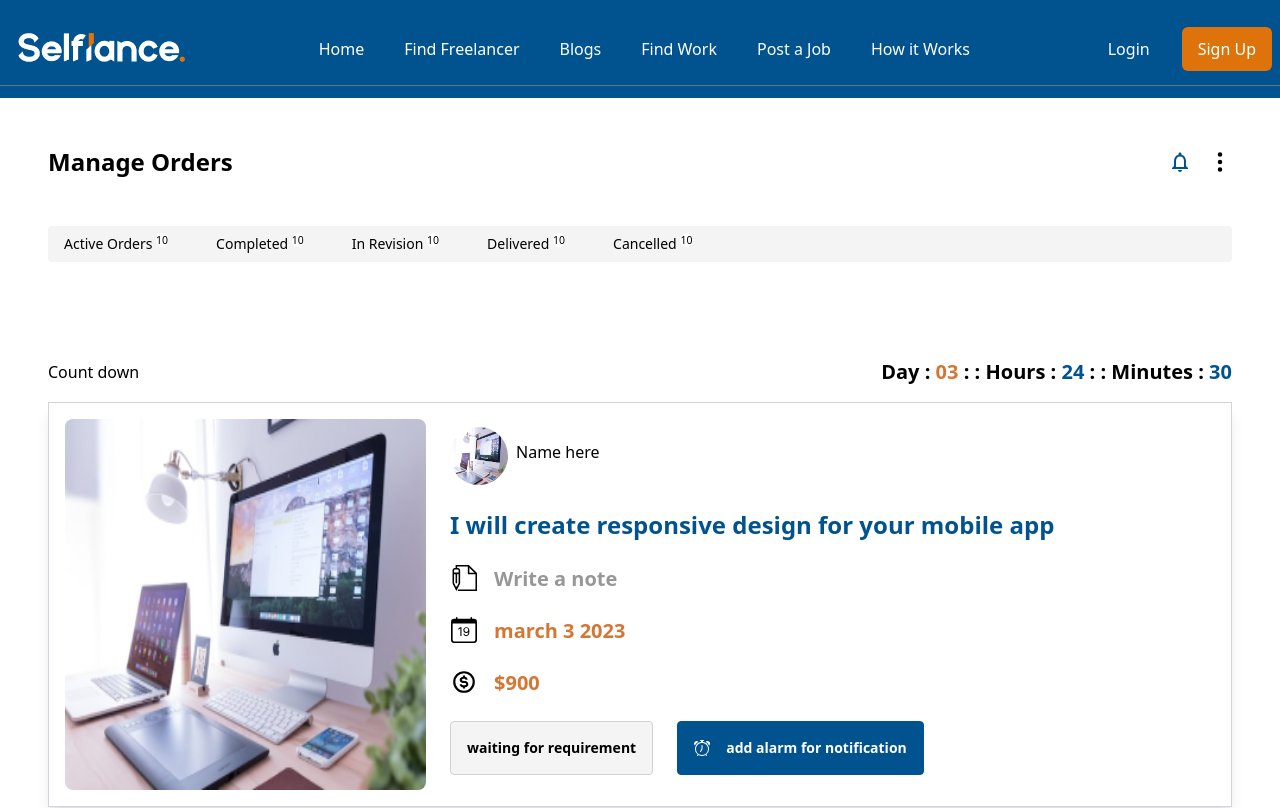
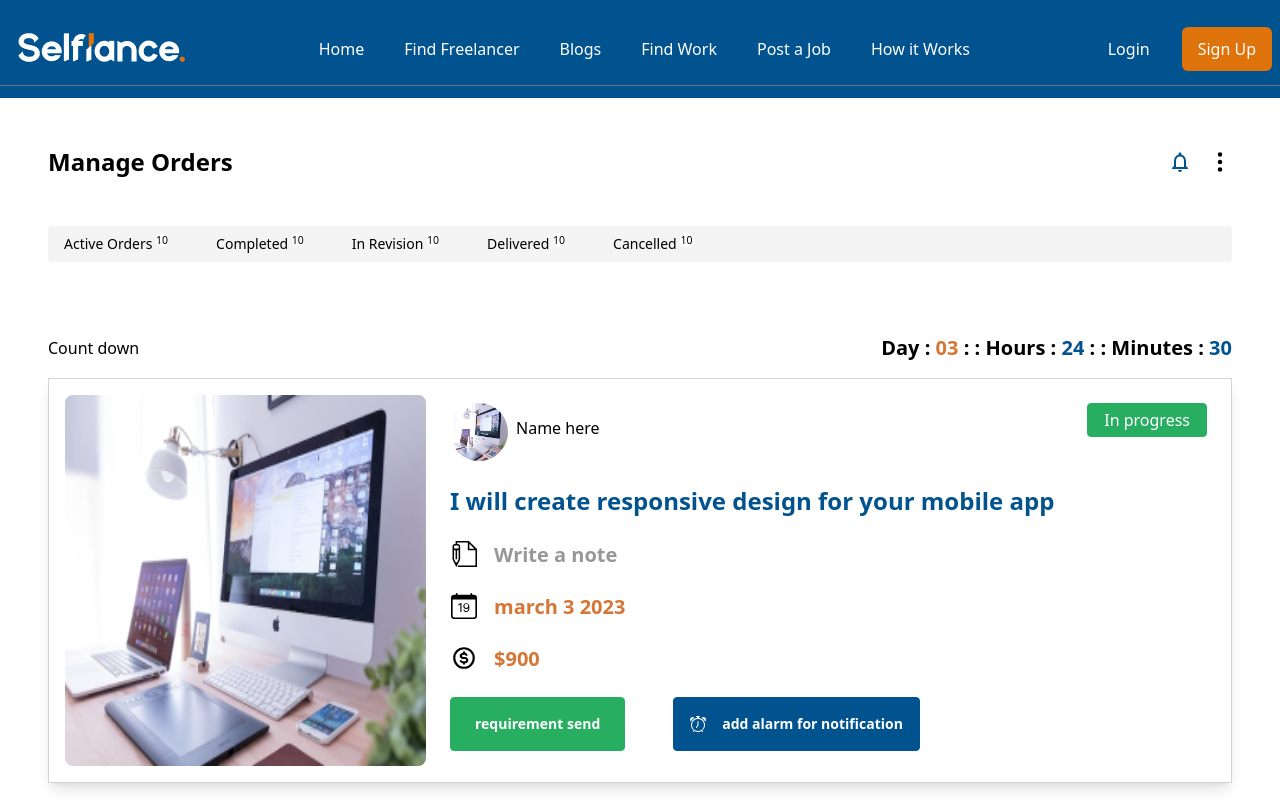
Before and after one commit to herocodecamp/selflance-web-frontend, a React (Create React App) app: page / in a window 1280 px wide. Shown: the top 808 px of the page. Built offline with nearby package versions, Linux system fonts and the light colour scheme.

Commit message:
set conditional status manage order page

```diff
--- a/src/components/ManageOrderComponents/ManageDetails.js
+++ b/src/components/ManageOrderComponents/ManageDetails.js
@@ -1,41 +1,58 @@
 import React from 'react';
-import {TfiWrite} from 'react-icons/tfi'
-import {BsCalendarDate} from 'react-icons/bs'
-import {BiDollarCircle} from 'react-icons/bi'
-import {BsAlarm} from 'react-icons/bs'
+import { TfiWrite } from 'react-icons/tfi'
+import { BsCalendarDate } from 'react-icons/bs'
+import { BiDollarCircle } from 'react-icons/bi'
+import { BsAlarm } from 'react-icons/bs'
 
 const ManageDetails = ({ manage }) => {
   return (
-    <div className='space-y-4 pt-12'>
+    <div className='space-y-4 pt-6'>
       <div className='flex items-center justify-between'>
         <p>Count down</p>
         <p className='text-xl font-bold'>Day : <span className='text-xl text-[#D57635]'>03</span> : : Hours : <span className='text-xl text-[#00538F]'>24</span> : : Minutes : <span className='text-xl text-[#00538F]'>30</span></p>
       </div>
-      <div className='sm:flex flex-grow  border border-solid border-gray-300 shadow-lg bg-[#FFFFFF] p-4 space-x-6'>
+      <div className='sm:flex flex-grow  border border-solid border-gray-300 shadow-lg bg-[#FFFFFF] p-4 space-x-6 relative'>
         <div>
           <img src={manage.image} className="sm:w-[361px] w-full h-[300px] justify-center items-center sm:h-[371px] rounded-lg" alt="img" />
         </div>
 
         <div className='space-y-6'>
-          <div className='flex space-x-2 items-center'>
-            <img src={manage.image} className="sm:w-[58px] w-[38px] h-[38px] mt-2 sm:h-[58px] rounded-full" alt="" />
-            <h4>Name here</h4>
+
+          <div className='flex'>
+            <div className='flex space-x-2 items-center'>
+              <img src={manage.image} className="sm:w-[58px] w-[38px] h-[38px] mt-2 sm:h-[58px] rounded-full" alt="" />
+              <h4>Name here</h4>
+            </div>
+
+
+            <div>
+              {/* use Conditionally */}
+              {/* <button className='bg-[#D57635] border border-[#D57635] py-1 px-4 rounded text-white absolute right-6 top-6'>In progress</button> */}
+
+              <button className='bg-[#27AE60] border border-[#27AE60] px-4 py-1 rounded text-white absolute right-6 top-6'>In progress</button>
+
+            </div>
           </div>
+
 
           <h4 className='text-[#00538F] font-bold sm:text-2xl'>{manage.title}</h4>
 
 
-            <p className='flex space-x-4'><TfiWrite className='w-[28px] h-[26px]'/> <span className='text-[#979797] sm:text-xl font-bold'>Write a note</span></p>
+          <p className='flex space-x-4'><TfiWrite className='w-[28px] h-[26px]' /> <span className='text-[#979797] sm:text-xl font-bold'>Write a note</span></p>
 
-            <p className='flex space-x-4'><BsCalendarDate className='w-[28px] h-[26px]'/> <span className='text-[#D57635] sm:text-xl font-bold'>march 3 2023</span></p>
+          <p className='flex space-x-4'><BsCalendarDate className='w-[28px] h-[26px]' /> <span className='text-[#D57635] sm:text-xl font-bold'>march 3 2023</span></p>
 
-            <p className='flex space-x-4'><BiDollarCircle className='w-[28px] h-[26px]'/> <span className='text-[#D57635] sm:text-xl font-bold'>$900</span></p>
+          <p className='flex space-x-4'><BiDollarCircle className='w-[28px] h-[26px]' /> <span className='text-[#D57635] sm:text-xl font-bold'>$900</span></p>
 
-            <div className='flex space-x-6'>
-              <button className='bg-[#F4F4F4] p-4 font-bold text-sm border border-[#D1D1D1] text-black rounded'>waiting for requirement</button>
+          <div className='flex space-x-12'>
+            {/* use Conditionally */}
 
-              <button className='bg-[#00538F] flex items-center p-4 font-bold text-sm border border-[#00538F] text-white rounded'><BsAlarm className='w-[16px] h-[16px] mr-4'/> <span> add alarm for notification</span></button>
-            </div>
+            {/* <button className='bg-[#F4F4F4] p-4 font-bold text-sm border border-[#D1D1D1] text-black rounded'>waiting for requirement</button> */}
+
+            <button className='bg-[#27AE60] px-6 py-1 font-bold text-sm border border-[#27AE60] text-white rounded'>requirement send</button>
+
+            <button className='bg-[#00538F] flex items-center p-4 font-bold text-sm border border-[#00538F] text-white rounded'><BsAlarm className='w-[16px] h-[16px] mr-4' /> <span> add alarm for notification</span></button>
+          </div>
 
         </div>
 
```
